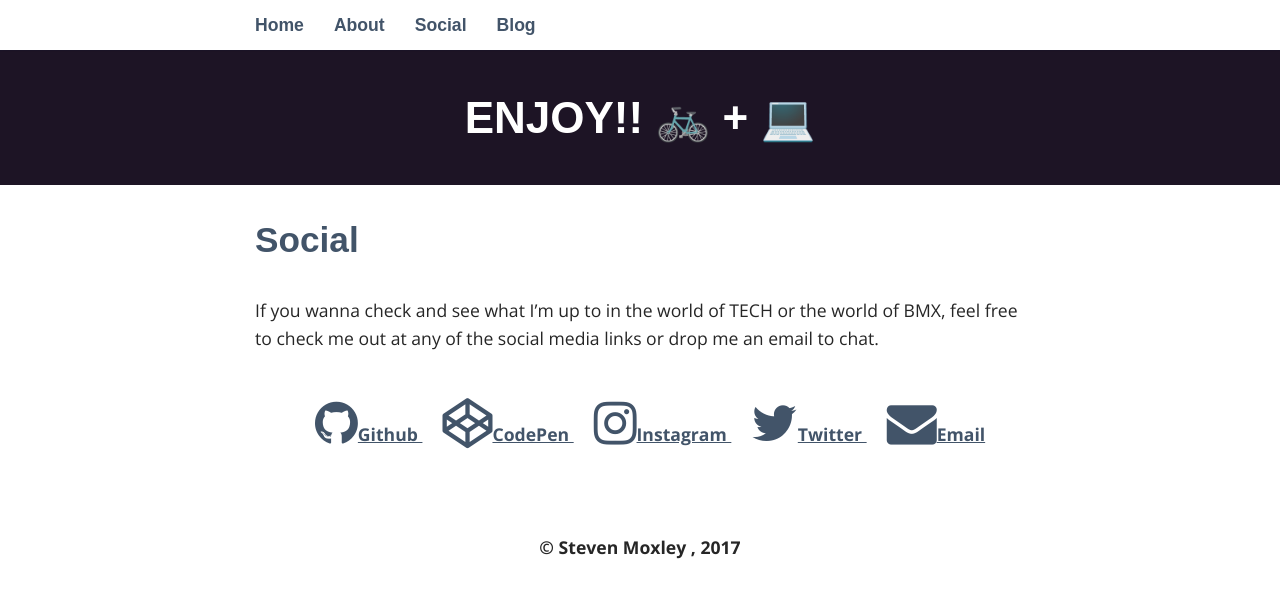
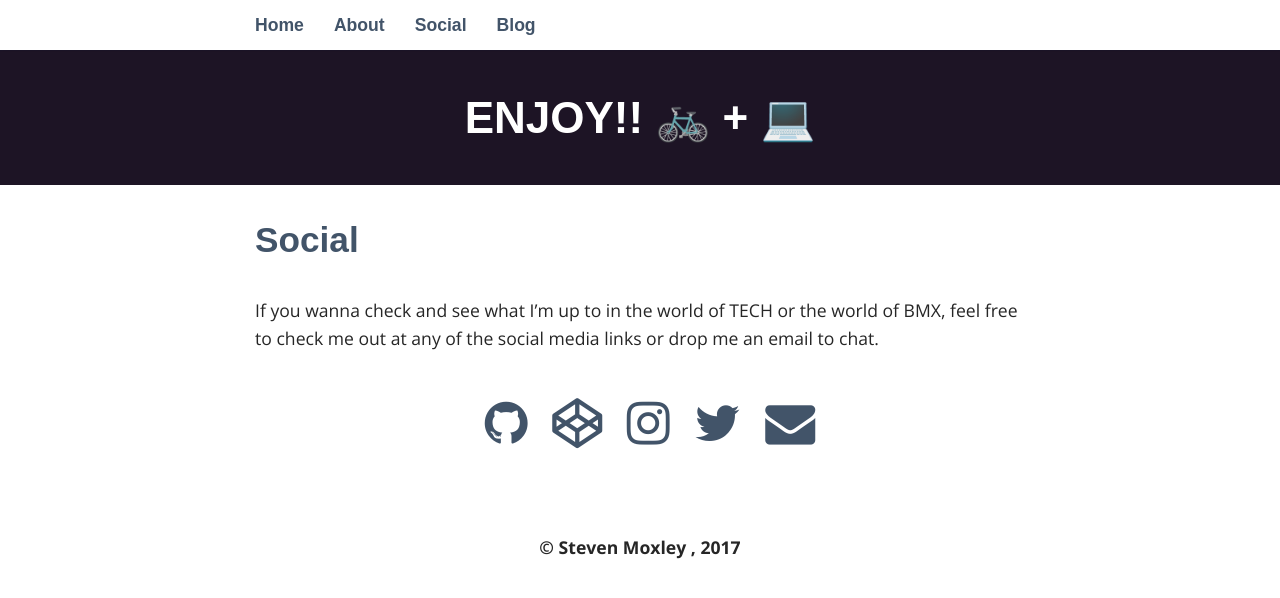
Before and after one commit to StevenMox/stevenmox, a Jekyll site: the page built from _pages/02_social.md, in a window 1280 px wide. Shown: the top 598 px of the page. Built offline with Jekyll 4.4.1, drawn with Linux system fonts in a browser that asks for light colours; nearby versions of some CDN libraries; some web fonts are replaced.

Commit message:
probaably last commit for the day

```diff
--- a/_pages/02_social.md
+++ b/_pages/02_social.md
@@ -9,14 +9,12 @@ If you wanna check and see what I'm up to in the world of TECH or the world of B
 <div class="social-contact">
 <ul>
   <a target="_blank" href="https://github.com/{{ site.github_username }}">
-    <i class="fa fa-github" style="font-size:50px"></i>Github
+    <i class="fa fa-github" style="font-size:50px"></i></a>
   <a target= "_blank" href="https://codepen.io/{{ site.codepen_username }}">
-    <i class="fa fa-codepen" style="font-size:50px"></i>CodePen
+    <i class="fa fa-codepen" style="font-size:50px"></i></a>
   <a target= "_blank" href="https://instagram.com/{{ site.instagram_username }}">
-    <i class="fa fa-instagram" style="font-size:50px"></i>Instagram
+    <i class="fa fa-instagram" style="font-size:50px"></i></a>
   <a target= "_blank" href="https://twitter.com/{{ site.twitter_username }}">
-    <i class="fa fa-twitter" style="font-size:50px"></i>Twitter
-  </a>
+    <i class="fa fa-twitter" style="font-size:50px"></i></a>
   <a href="mailto:stevenjmoxley@gmail.com">
-    <i class="fa fa-envelope" style="font-size:50px"></i>Email
-  <a/>
+    <i class="fa fa-envelope" style="font-size:50px"></i><a/>
--- a/_sass/_layout.scss
+++ b/_sass/_layout.scss
@@ -109,18 +109,16 @@ footer {
 	font-weight: bold;
 }
 
-// .yoda{
-// 	text-align: center;
-// 	padding-top: 1em;
-// 	padding-right: 1em;
-// }
-
 .yoda,img{
 	max-width: 100%;
 	height: auto;
 	display: block;
 	margin: auto;
 	width: auto;
+}
+
+.blog-posts{
+	text-align: center;
 }
 
 .funny-img{
@@ -144,6 +142,10 @@ footer {
 
 .social-contact{
 	padding-top: 1em;
+	max-width: 100%;
+	max-height: 100%;
+	height: auto;
+	text-align: center;
 }
 
 .social-contact,a{
--- a/blog/index.html
+++ b/blog/index.html
@@ -1,9 +1,12 @@
 ---
 layout: default
 ---
+&nbsp;
 <img class="moi" src="img/moi.jpg" alt="I'm not FOUND!!!">
 <br>
+<div class="blog-posts">
 {% for post in site.posts %}&nbsp;
 		<time>{{ post.date | date: "%b %-d, %Y" }}</time>
 		<h3><a href="{{ post.url | prepend: site.baseurl }}">{{ post.title }}</a></h3>
 {% endfor %}
+</div>
```
